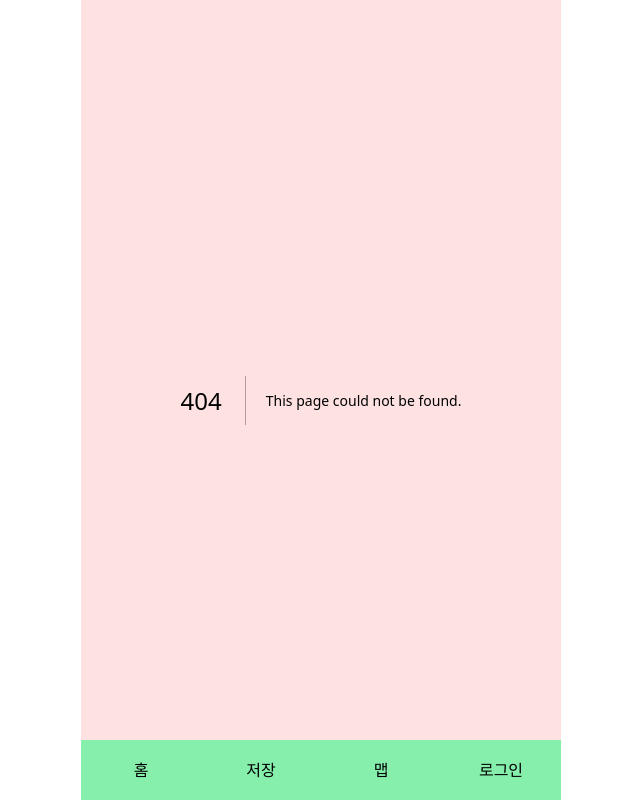
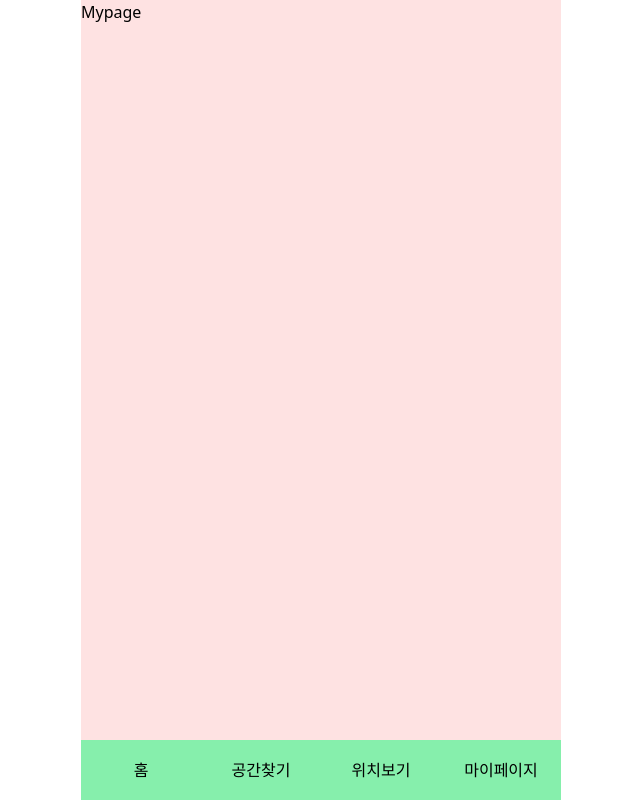
Before and after one commit to pminsun/TimeCrunch, a Next.js app: page /mypage in a window 1280 px wide. Before the commit this address had no page. Shown: the whole page, without its empty margins (319-959 px from the left). Built offline with nearby package versions, Linux system fonts and the light colour scheme.

Commit message:
Feat : 공간찾기, 마이페이지 페이지 추가

```diff
--- a/package.json
+++ b/package.json
@@ -17,6 +17,7 @@
     "next": "13.5.6",
     "react": "^18",
     "react-dom": "^18",
+    "react-slick": "^0.30.2",
     "zustand": "^5.0.0-rc.2"
   },
   "devDependencies": {
--- a/src/components/BottomNavigationBar.tsx
+++ b/src/components/BottomNavigationBar.tsx
@@ -9,13 +9,13 @@ export default function BottomNavigationBar() {
           <Link href={'/snak'}>홈</Link>
         </li>
         <li>
-          <Link href={'/snak'}>저장</Link>
+          <Link href={'/space'}>공간찾기</Link>
         </li>
         <li>
-          <Link href={'/map'}>맵</Link>
+          <Link href={'/map'}>위치보기</Link>
         </li>
         <li>
-          <Link href={'/snak'}>로그인</Link>
+          <Link href={'/mypage'}>마이페이지</Link>
         </li>
       </ul>
     </div>
--- a/src/pages/index.tsx
+++ b/src/pages/index.tsx
@@ -2,8 +2,9 @@ import Link from 'next/link';
 
 export default function Home() {
   return (
-    <div>
+    <div className="home_container">
       <p>홈</p>
+      <button type="button">카카오 로그인</button>
       <Link href={'/snak'}>로그인 없이 둘러보기</Link>
     </div>
   );
--- /dev/null
+++ b/src/pages/mypage/index.tsx
@@ -0,0 +1,3 @@
+export default function Mypage() {
+  return <div>Mypage</div>;
+}
--- /dev/null
+++ b/src/pages/space/index.tsx
@@ -0,0 +1,3 @@
+export default function Space() {
+  return <div>Space</div>;
+}
--- a/src/styles/globals.css
+++ b/src/styles/globals.css
@@ -38,3 +38,7 @@ body,
     }
   }
 }
+
+.home_container {
+  @apply flex_center flex-col h-full;
+}
```
Also changed, not shown: 1 other file (tests, documents, lock files or other folders).
